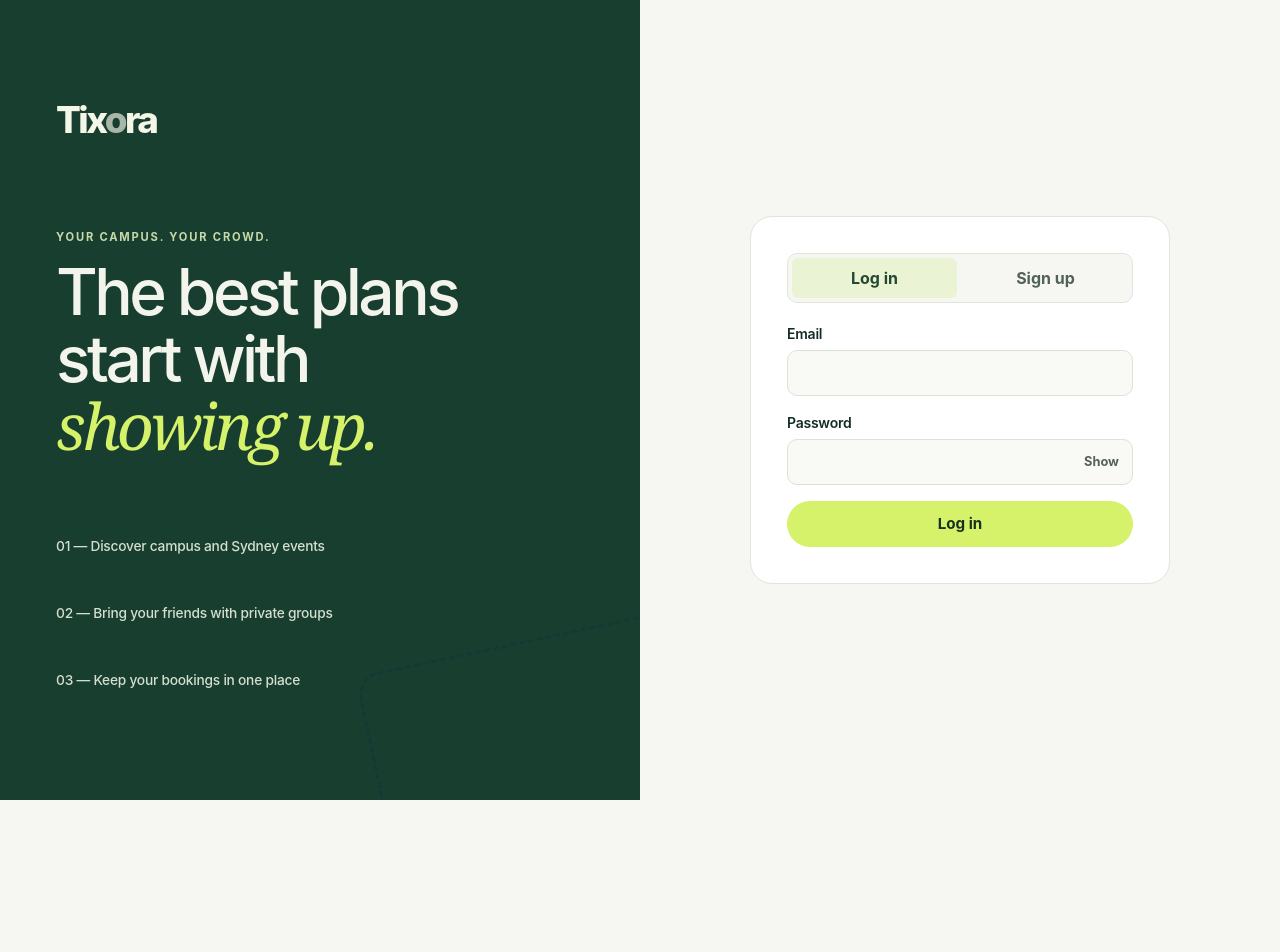
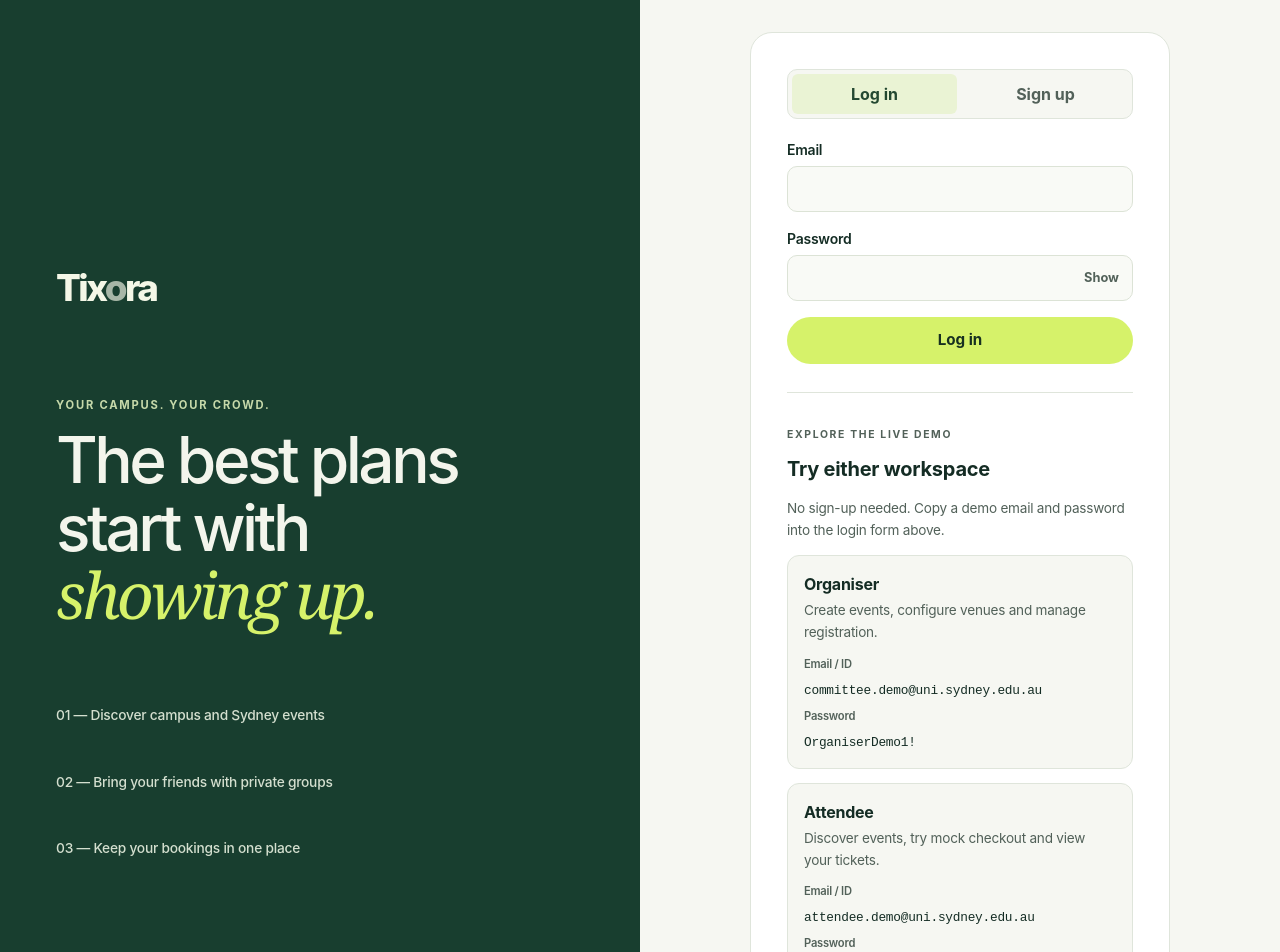
Before and after one commit to DKon109/Lab04_Team10, a React (Vite) app in the folder frontend/: page /auth in a window 1280 px wide. Shown: the top 952 px of the page. Before the commit the page ends 800 px from the top, so only its background shows below. Built offline with nearby package versions, Linux system fonts and the light colour scheme.

Commit message:
Show public demo logins and document verified live portfolio deployment

```diff
--- a/frontend/src/pages/AuthPage.jsx
+++ b/frontend/src/pages/AuthPage.jsx
@@ -57,6 +57,28 @@ export function AuthPage() {
             </button>
           </div>
           <AuthForm key={mode} mode={mode} onSubmit={handleSubmit} />
+          <section className="demo-accounts" aria-labelledby="demo-accounts-heading">
+            <p className="eyebrow">EXPLORE THE LIVE DEMO</p>
+            <h2 id="demo-accounts-heading">Try either workspace</h2>
+            <p>No sign-up needed. Copy a demo email and password into the login form above.</p>
+            <div className="demo-account">
+              <h3>Organiser</h3>
+              <p>Create events, configure venues and manage registration.</p>
+              <dl>
+                <dt>Email / ID</dt><dd><code>committee.demo@uni.sydney.edu.au</code></dd>
+                <dt>Password</dt><dd><code>OrganiserDemo1!</code></dd>
+              </dl>
+            </div>
+            <div className="demo-account">
+              <h3>Attendee</h3>
+              <p>Discover events, try mock checkout and view your tickets.</p>
+              <dl>
+                <dt>Email / ID</dt><dd><code>attendee.demo@uni.sydney.edu.au</code></dd>
+                <dt>Password</dt><dd><code>TixoraDemo3!</code></dd>
+              </dl>
+            </div>
+            <p className="demo-account-note">Shared demo accounts · use fictional data only. Other visitors can change these records. Payments are simulated; no money is charged.</p>
+          </section>
         </div>
       </main>
     </div>
--- a/frontend/src/styles/experience.css
+++ b/frontend/src/styles/experience.css
@@ -138,3 +138,17 @@ button, a, input, select, textarea { touch-action: manipulation; }
 .map-legend { font-size: .72rem; color: var(--ink-soft); line-height: 1.6; margin-top: 24px; }.lifecycle-actions { border-top: 1px solid var(--line); padding-top: 20px; margin-top: 25px; }.assigned-seat { font-size: clamp(2rem, 4vw, 3.8rem); letter-spacing: -.05em; margin: 10px 0 25px; }
 @media (max-width: 760px) { .management-stats { grid-template-columns: 1fr; gap: 10px; }.management-stats > div { padding: 16px; }.management-stats small { margin-bottom: 5px; } }
 @media (prefers-reduced-motion: reduce) { *, *::before, *::after { animation: none !important; transition: none !important; scroll-behavior: auto !important; } }
+
+/* Public fixtures for the personal portfolio deployment. */
+.demo-accounts { margin-top: 28px; padding-top: 24px; border-top: 1px solid var(--line); }
+.demo-accounts h2 { margin: 8px 0; font-size: 1.25rem; }
+.demo-accounts > p, .demo-account p { font-size: .85rem; color: var(--ink-soft); line-height: 1.6; }
+.demo-accounts .eyebrow { font-size: .65rem; }
+.demo-account { margin: 14px 0; padding: 16px; border: 1px solid var(--line); border-radius: 12px; background: var(--bg); }
+.demo-account h3 { font-size: 1rem; margin: 0 0 4px; }
+.demo-account p { margin: 0 0 12px; }
+.demo-account dl { margin: 0; }
+.demo-account dt { margin-top: 8px; color: var(--ink-soft); font-size: .7rem; font-weight: 600; }
+.demo-account dd { margin: 3px 0 0; overflow-wrap: anywhere; }
+.demo-account code { font-size: .8rem; user-select: all; }
+.demo-accounts .demo-account-note { font-size: .75rem; margin-bottom: 0; }
```
Also changed, not shown: 2 other files (tests, documents, lock files or other folders).
